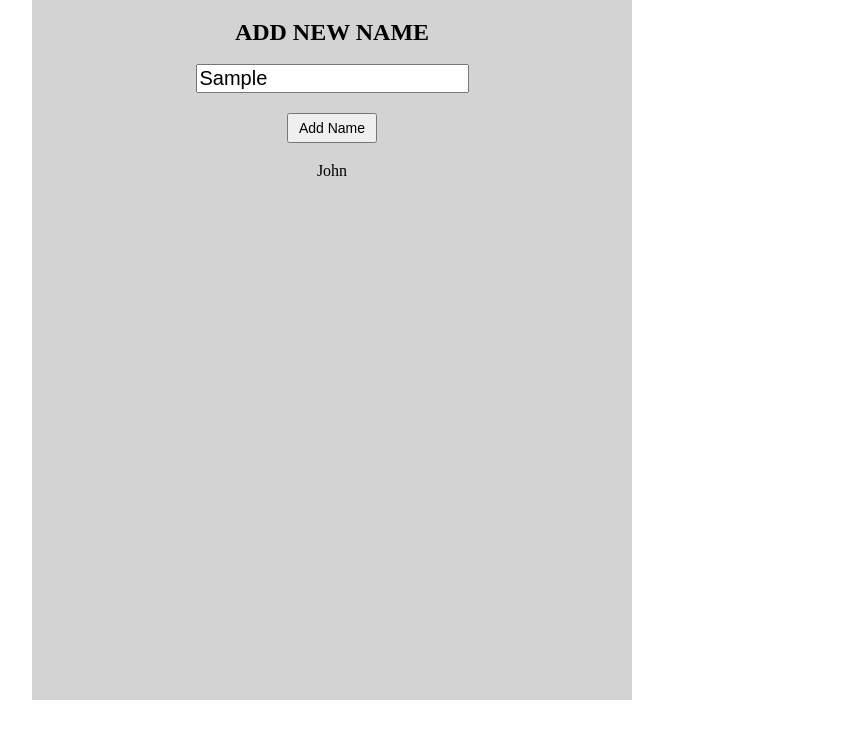
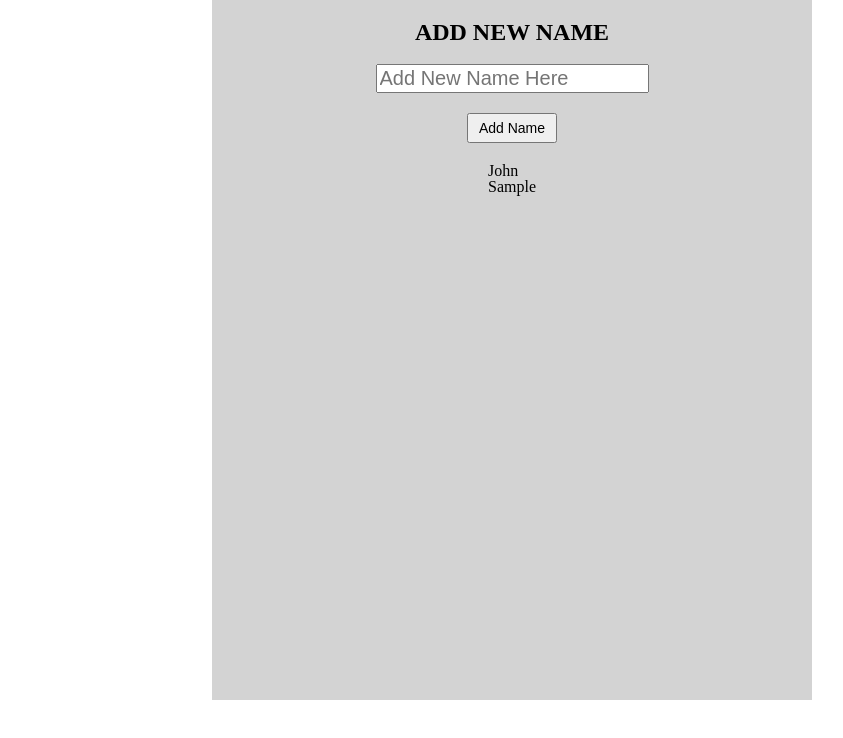
Before and after one commit to seweryngolba/add-name, a plain HTML site: page index.html in a window 1280 px wide. Both pictures are taken after typing "Sample" into the empty fields and a click on the button "Add Name". Shown: the whole page, without its empty margins (128-971 px from the left). Drawn offline with Linux system fonts and the light colour scheme.

Commit message:
last commit

```diff
--- a/index.html
+++ b/index.html
@@ -10,13 +10,20 @@
   </head>
   <body>
     <div class="container">
-      <div class="box">
-        <h1>ADD NEW NAME</h1>
-        <input type="text" name="text" id="text-holder" />
-        <button id="add-name">Add Name</button>
-        <ul>
-          <li>John</li>
-        </ul>
+      <div class="new-box">
+        <div class="box">
+          <h1>ADD NEW NAME</h1>
+          <input
+            type="text"
+            name="text"
+            placeholder="Add New Name Here"
+            id="text-holder"
+          />
+          <button id="add-name">Add Name</button>
+          <ul id="myList">
+            <li>John</li>
+          </ul>
+        </div>
       </div>
     </div>
     <script src="script.js"></script>
--- a/script.js
+++ b/script.js
@@ -0,0 +1,10 @@
+const addNewName = document.getElementById("add-name");
+const inputField = document.getElementById("text-holder");
+const myList = document.getElementById("myList");
+
+addNewName.addEventListener("click", () => {
+  const newName = document.createElement("li");
+  newName.innerHTML = inputField.value;
+  myList.appendChild(newName);
+  inputField.value = "";
+});
--- a/style.css
+++ b/style.css
@@ -1,6 +1,12 @@
 .container {
-  max-width: 960px;
+  width: 960px;
   margin: 0 auto;
+}
+
+.new-box {
+  display: flex;
+  align-items: center;
+  justify-content: center;
 }
 
 .box {
```
